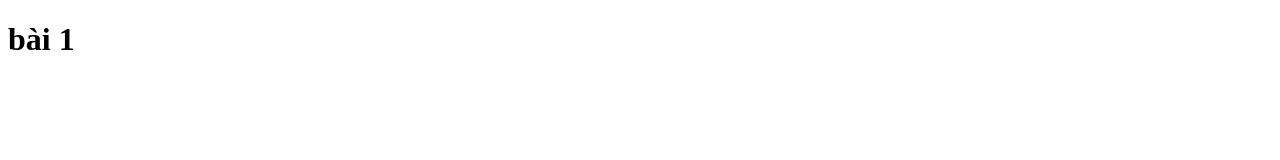
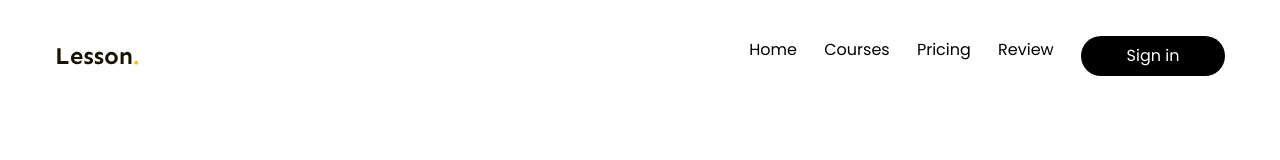
Before and after one commit to haiduong6772/b-in-yl-l-mweb-u, a plain HTML site: page index.html in a window 1280 px wide. Drawn offline with Linux system fonts and the light colour scheme.

Commit message:
một ít phần header

```diff
--- /dev/null
+++ b/assest/css/reset.css
@@ -0,0 +1,48 @@
+/* http://meyerweb.com/eric/tools/css/reset/
+   v2.0 | 20110126
+   License: none (public domain)
+*/
+
+html, body, div, span, applet, object, iframe,
+h1, h2, h3, h4, h5, h6, p, blockquote, pre,
+a, abbr, acronym, address, big, cite, code,
+del, dfn, em, img, ins, kbd, q, s, samp,
+small, strike, strong, sub, sup, tt, var,
+b, u, i, center,
+dl, dt, dd, ol, ul, li,
+fieldset, form, label, legend,
+table, caption, tbody, tfoot, thead, tr, th, td,
+article, aside, canvas, details, embed,
+figure, figcaption, footer, header, hgroup,
+menu, nav, output, ruby, section, summary,
+time, mark, audio, video {
+	margin: 0;
+	padding: 0;
+	border: 0;
+	font-size: 100%;
+	font: inherit;
+	vertical-align: baseline;
+}
+/* HTML5 display-role reset for older browsers */
+article, aside, details, figcaption, figure,
+footer, header, hgroup, menu, nav, section {
+	display: block;
+}
+body {
+	line-height: 1;
+}
+ol, ul {
+	list-style: none;
+}
+blockquote, q {
+	quotes: none;
+}
+blockquote:before, blockquote:after,
+q:before, q:after {
+	content: '';
+	content: none;
+}
+table {
+	border-collapse: collapse;
+	border-spacing: 0;
+}
--- /dev/null
+++ b/assest/css/stype.css
@@ -0,0 +1,58 @@
+* {
+  box-sizing: border-box;
+}
+html {
+  font-size: 62.5%;
+}
+body {
+  font-size: 1.6rem;
+  font-family: "Poppins", sans-serif;
+}
+/* heder */
+.header {
+  font-family: "Poppins";
+}
+.main-container {
+  width: 1170px;
+  height: 50px;
+  margin-left: auto;
+  margin-right: auto;
+  max-width: calc(
+    100% - 48px
+  ); /*làm box không bị sát lề khi thu hẹp trình duyệt */
+  margin-top: 36px;
+}
+.header .body {
+  display: flex;
+}
+.nav ul {
+  display: flex;
+  width: 359px;
+  height: 28px;
+  justify-content: space-evenly;
+}
+#a1 {
+  color: black;
+}
+.nav {
+  display: flex;
+  margin-left: auto;
+  align-items: center;
+  justify-content: center;
+}
+a {
+  text-decoration: none;
+  font: poppins;
+}
+.sign-in {
+  display: flex;
+  align-items: center;
+  justify-content: center;
+  width: 144px;
+  height: 40px;
+  background-color: black;
+  border-radius: 24.5px;
+}
+.sign-in a {
+  color: white;
+}
--- a/index.html
+++ b/index.html
@@ -1,11 +1,49 @@
 <!DOCTYPE html>
 <html lang="en">
-<head>
-    <meta charset="UTF-8">
-    <meta name="viewport" content="width=device-width, initial-scale=1.0">
+  <head>
+    <meta charset="UTF-8" />
+    <meta name="viewport" content="width=device-width, initial-scale=1.0" />
+    <link rel="stylesheet" href="./assest/css/reset.css" />
+    <!-- nhúng font -->
+    <link rel="preconnect" href="https://fonts.googleapis.com" />
+    <link rel="preconnect" href="https://fonts.gstatic.com" crossorigin />
+    <link
+      href="https://fonts.googleapis.com/css2?family=Poppins:ital,wght@0,100;0,200;0,300;0,400;0,500;0,600;0,700;0,800;0,900;1,100;1,200;1,300;1,400;1,500;1,600;1,700;1,800;1,900&family=Sen:wght@400..800&display=swap"
+      rel="stylesheet"
+    />
+    <!-- nhúng font -->
+    <link rel="stylesheet" href="./assest/css/stype.css" />
     <title>Document</title>
-</head>
-<body>
-    <h1>bài 1</h1>
-</body>
+  </head>
+  <body>
+    <header class="header fixed">
+      <div class="main-container">
+        <div class="body">
+          <!-- logo -->
+          <img src="./assest/css/Logo.svg" alt="" class="logo" />
+          <!-- phần nav dùng cho menu -->
+          <nav class="nav">
+            <ul>
+              <li>
+                <a href="" id="a1">Home</a>
+              </li>
+              <li>
+                <a href="" id="a1">Courses</a>
+              </li>
+              <li>
+                <a href="" id="a1">Pricing</a>
+              </li>
+              <li>
+                <a href="" id="a1">Review</a>
+              </li>
+            </ul>
+          </nav>
+          <!-- buttom action -->
+          <div class="sign-in">
+            <a href="">Sign in</a>
+          </div>
+        </div>
+      </div>
+    </header>
+  </body>
 </html>
```
Also changed, not shown: assest/css/Logo.svg (added), 1 other file.
